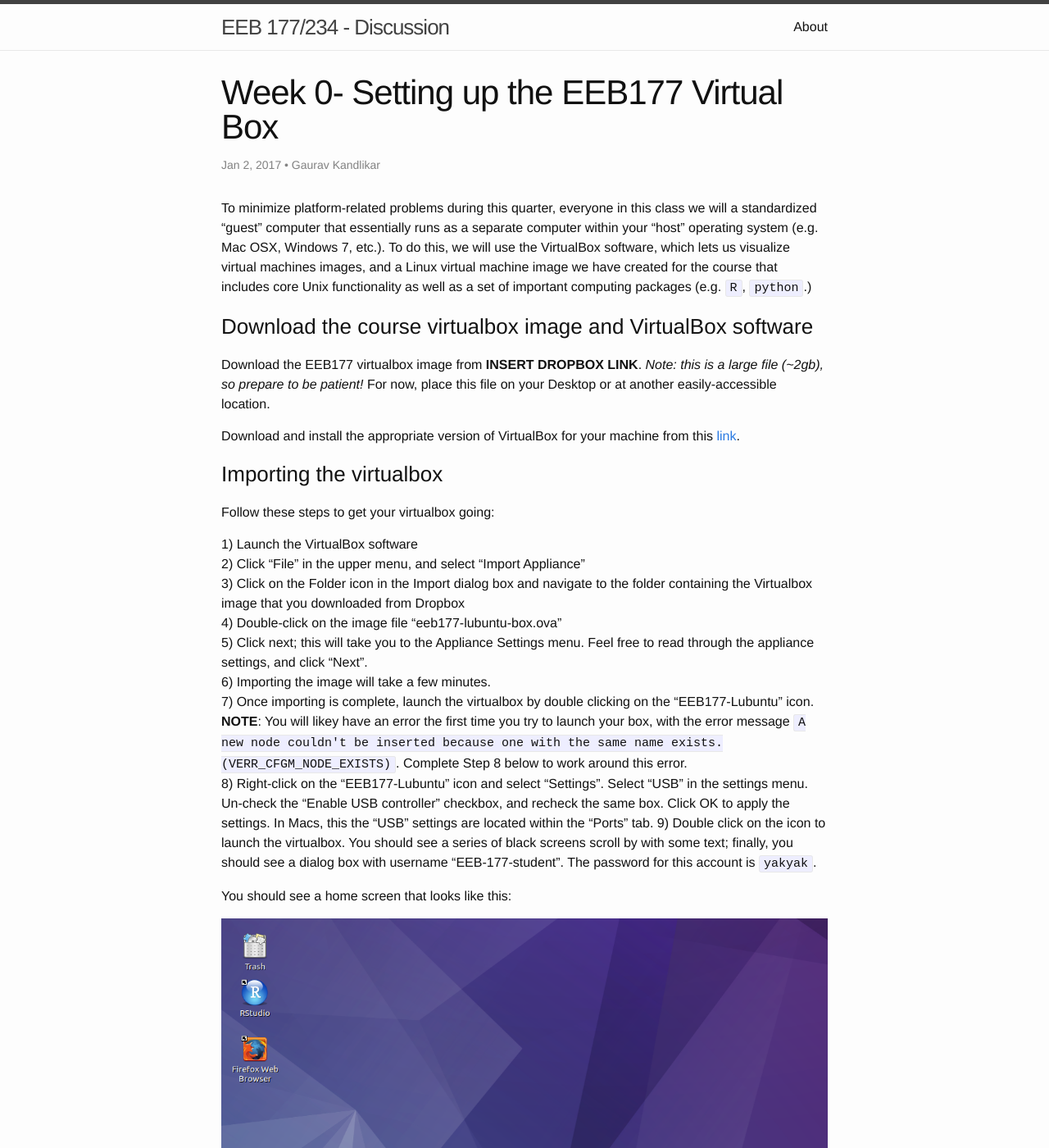
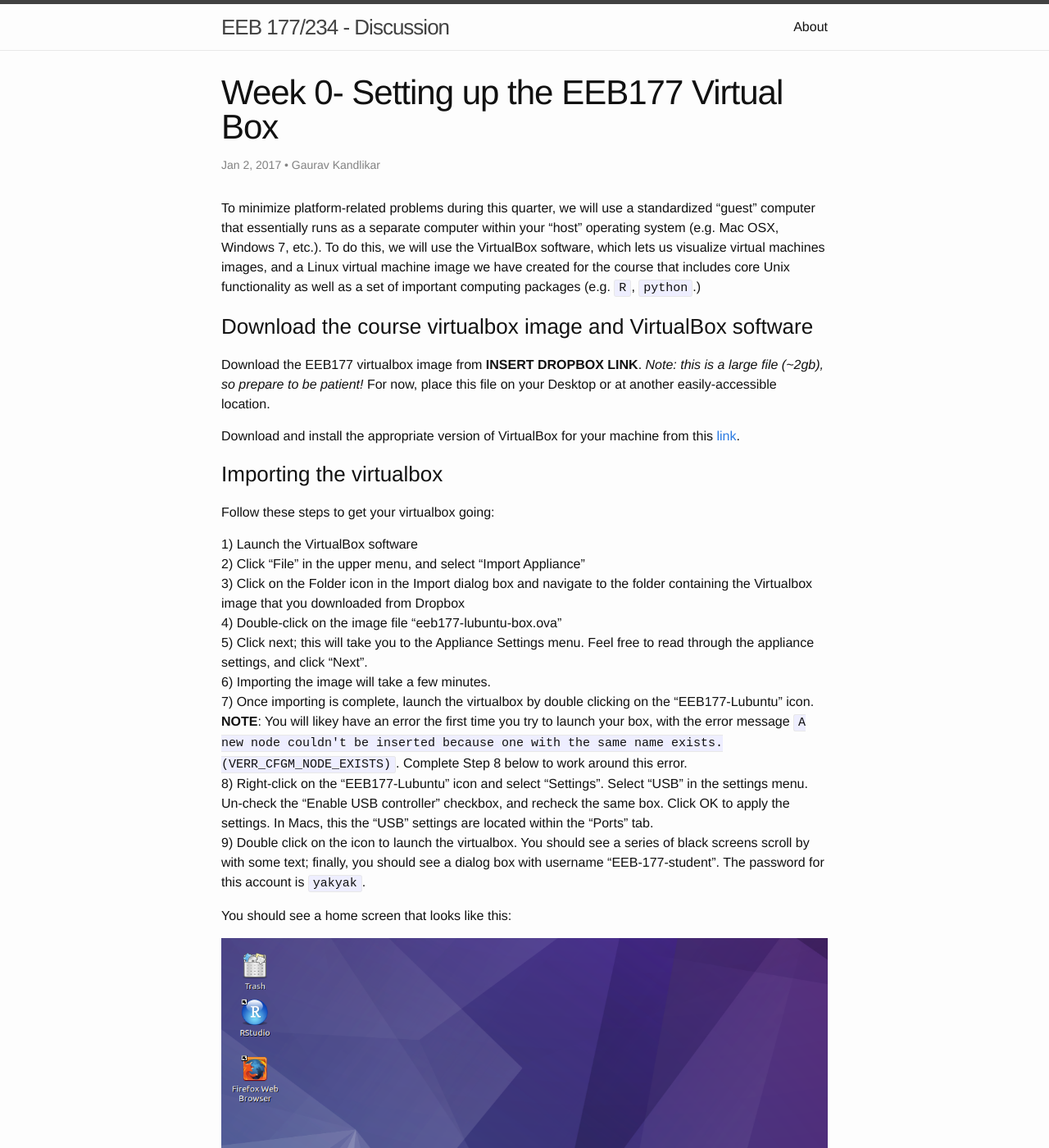
Before and after one commit to michaelalfaro/eeb177-W17.github.io, a Jekyll site: the page built from _posts/2017-01-02-setup-virtual-box.markdown, in a window 1280 px wide and 1400 px high. Shown: the whole window at 82% size. Built offline with Jekyll 4.4.1, drawn with Linux system fonts in a browser that asks for light colours; some of the changed text lies outside the part shown.

Commit message:
Update 2017-01-02-setup-virtual-box.markdown

```diff
--- a/_posts/2017-01-02-setup-virtual-box.markdown
+++ b/_posts/2017-01-02-setup-virtual-box.markdown
@@ -5,7 +5,7 @@
 author: Gaurav Kandlikar
 ---
 
-To minimize platform-related problems during this quarter, everyone in this class we will  a standardized "guest" computer that essentially runs as a separate computer within your "host" operating system (e.g. Mac OSX, Windows 7, etc.). To do this, we will use the VirtualBox software, which lets us visualize virtual machines images, and a Linux virtual machine image we have created for the course that includes core Unix functionality as well as a set of important computing packages (e.g. `R`, `python`.)
+To minimize platform-related problems during this quarter, we will use a standardized "guest" computer that essentially runs as a separate computer within your "host" operating system (e.g. Mac OSX, Windows 7, etc.). To do this, we will use the VirtualBox software, which lets us visualize virtual machines images, and a Linux virtual machine image we have created for the course that includes core Unix functionality as well as a set of important computing packages (e.g. `R`, `python`.)
 
 ### Download the course virtualbox image and VirtualBox software
 
@@ -33,4 +33,3 @@
 If you're here, congrats! You have a functioning virtualbox! Complete the next few steps to add some more functionality to your environment:
 
 - Launch the Firefox browser and ensure that you can connect to the internet.
-- You can make files that are housed on your "host" computer available to the "guest" computer (i.e. the virtual computer) by setting up "Shared Folders". To set up a shared folder, navigate to "Devices" and select "Shared Folder Settings". Click on the "Add" icon (a blue folder with a green "+"). Browse to the folder you wish to share across the host and guest in the "Folder Path".
```
